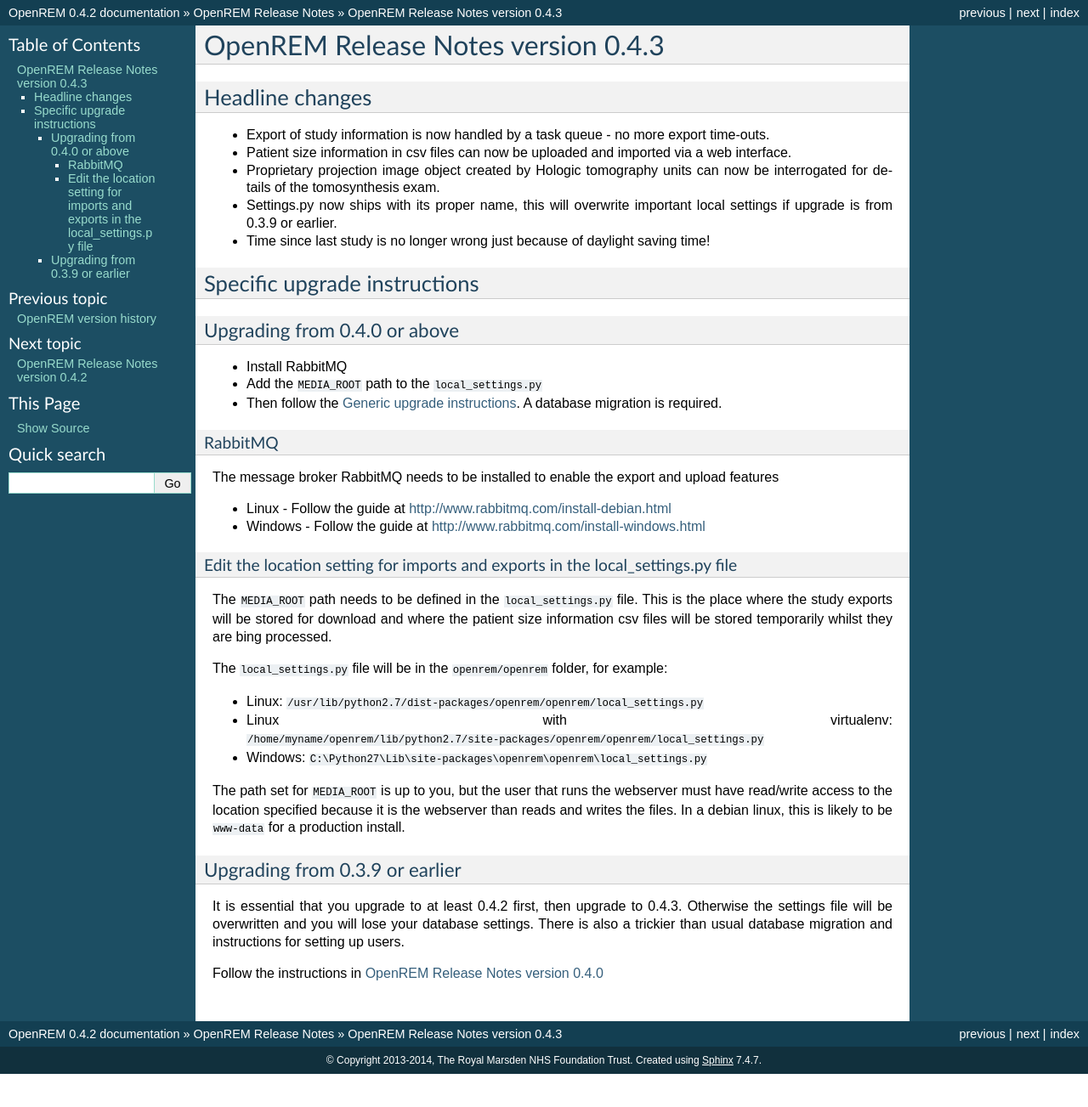
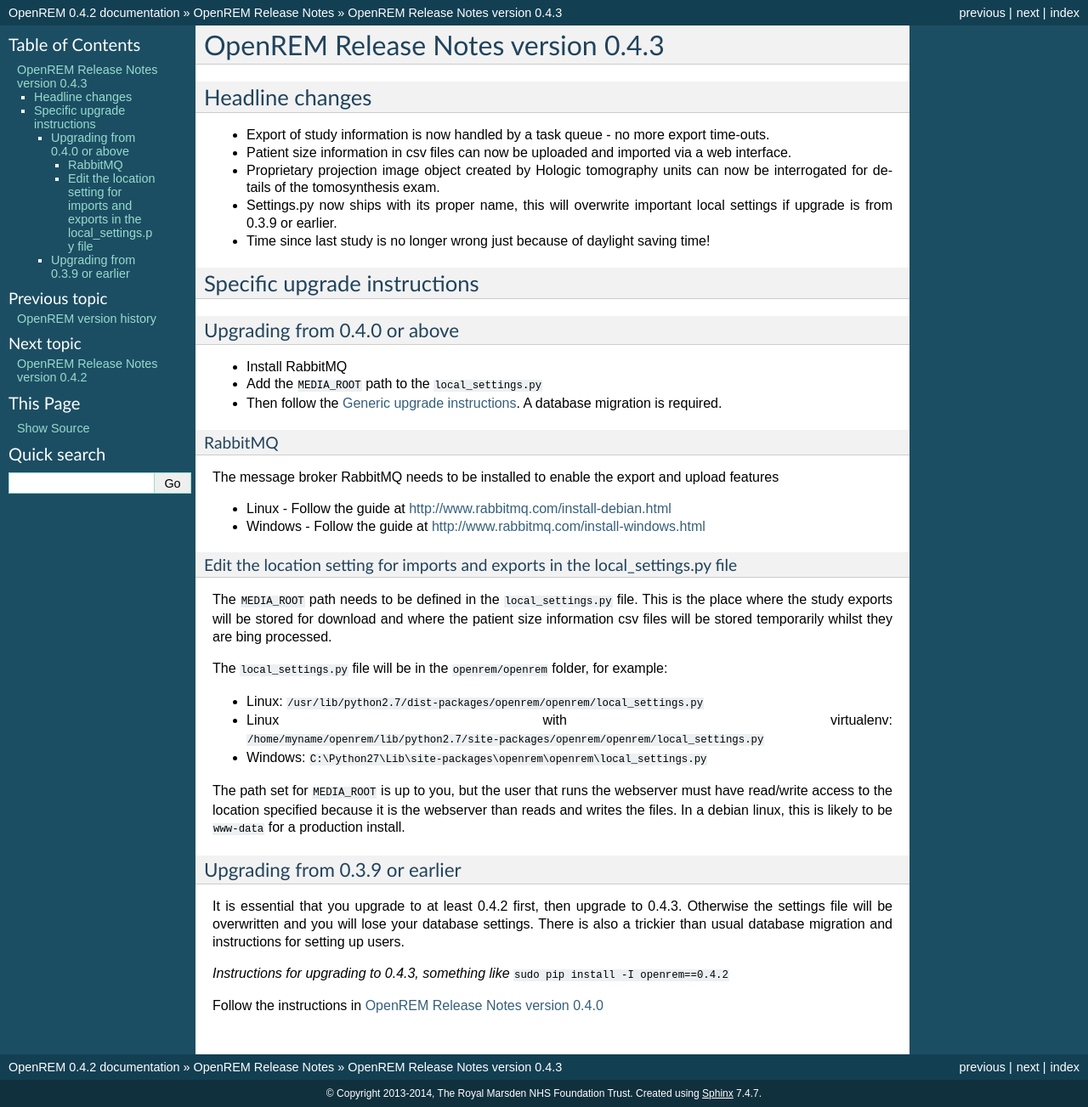
Before and after one commit to ckswilliams/modOpenREM, a Sphinx documentation site: the page built from docs/release-0.4.3.rst, in a window 1280 px wide. Shown: the whole page at 85% size. Built offline with Sphinx 7.4.7, drawn with Linux system fonts in a browser that asks for light colours; before the commit the page ends 1264 px from its top, so only the background shows below that.

Commit message:
Celery and rabbit docs are complete, but need testing. New task required for upgrade instructions to 0.4.2 - placeholder put in. Refs #91.

```diff
--- a/docs/release-0.4.3.rst
+++ b/docs/release-0.4.3.rst
@@ -58,4 +58,6 @@
 your database settings. There is also a trickier than usual database
 migration and instructions for setting up users.
 
+*Instructions for upgrading to 0.4.3, something like* ``sudo pip install -I openrem==0.4.2``
+
 Follow the instructions in :doc:`release-0.4.0`
```
